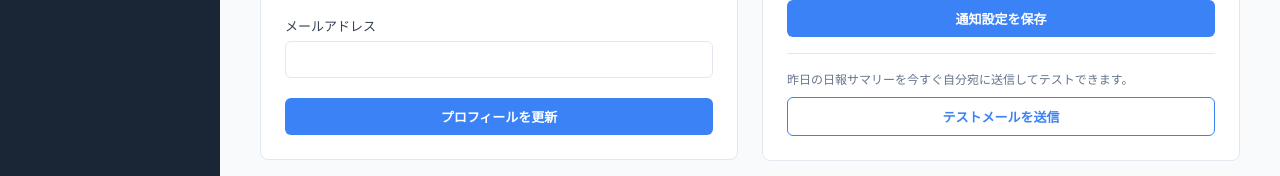
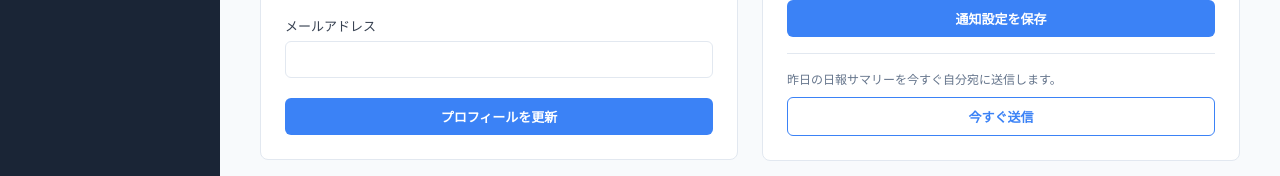
Before and after one commit to pp-no/daily-report-app, a React (Vite) app in the folder frontend/: page /settings in a window 1280 px wide. Shown: the part 327-503 px from the top of the page. Built offline with nearby package versions, Linux system fonts and the light colour scheme; no server answers; sample sign-in values are in the browser's storage.

Commit message:
ui: 通知の即時送信ボタンの文言を「今すぐ送信」に変更
Co-Authored-By: Claude Sonnet 4.6 <noreply@anthropic.com>

```diff
--- a/frontend/src/pages/ProfilePage.tsx
+++ b/frontend/src/pages/ProfilePage.tsx
@@ -79,7 +79,7 @@ const ProfilePage = () => {
     setTestMailMessage('');
     try {
       await apiClient.post('/api/notifications/test');
-      setTestMailMessage('テストメールを送信しました。受信ボックスを確認してください。');
+      setTestMailMessage('送信しました。受信ボックスを確認してください。');
     } catch {
       setTestMailMessage('送信に失敗しました。');
     } finally {
@@ -177,7 +177,7 @@ const ProfilePage = () => {
               </button>
               <hr style={{ border: 'none', borderTop: '1px solid #e2e8f0', margin: '16px 0' }} />
               <p style={S.testMailDesc}>
-                昨日の日報サマリーを今すぐ自分宛に送信してテストできます。
+                昨日の日報サマリーを今すぐ自分宛に送信します。
               </p>
               {testMailMessage && <p style={S.message}>{testMailMessage}</p>}
               <button
@@ -185,7 +185,7 @@ const ProfilePage = () => {
                 onClick={handleTestMail}
                 disabled={testMailSending}
               >
-                {testMailSending ? '送信中...' : 'テストメールを送信'}
+                {testMailSending ? '送信中...' : '今すぐ送信'}
               </button>
             </div>
 
```
